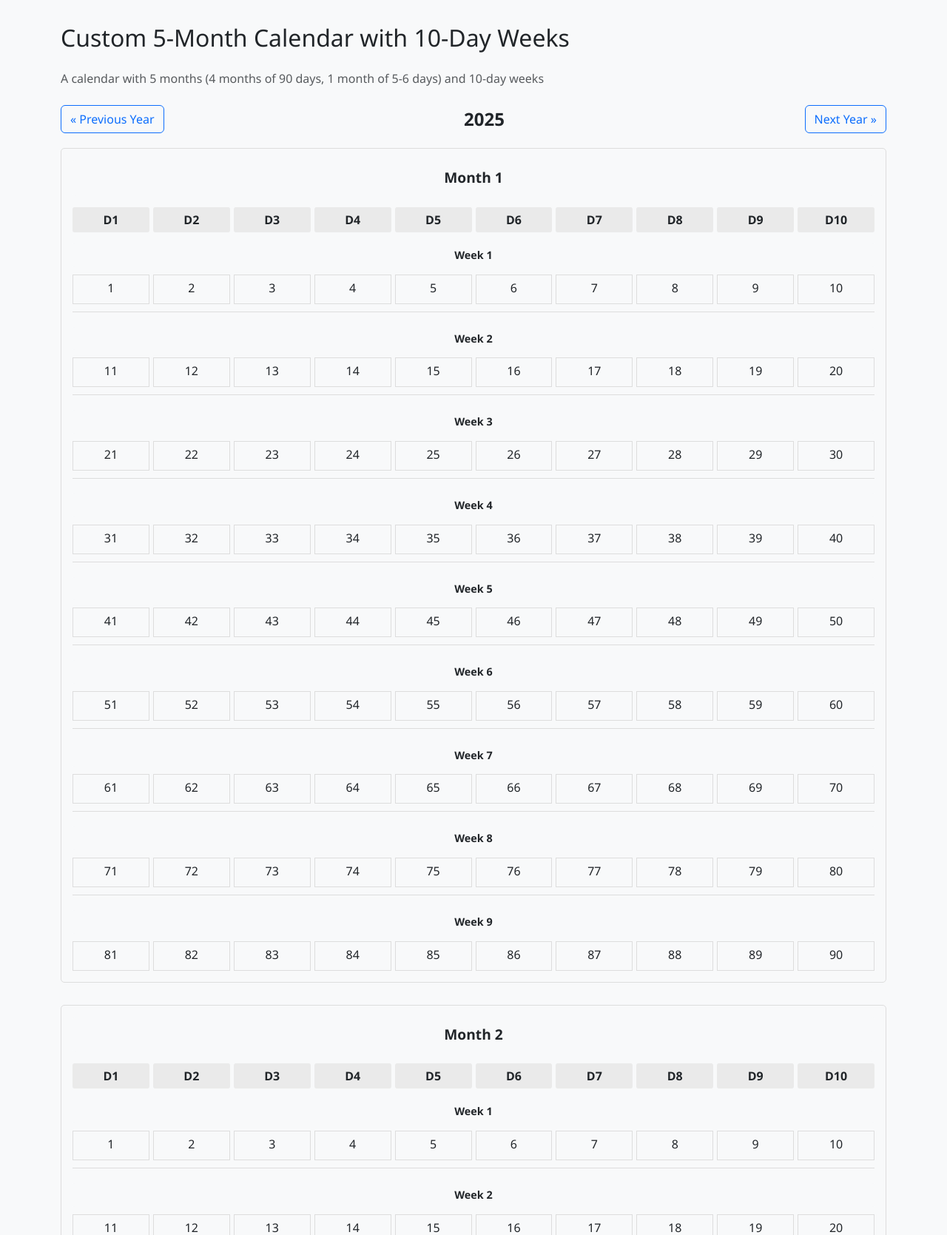
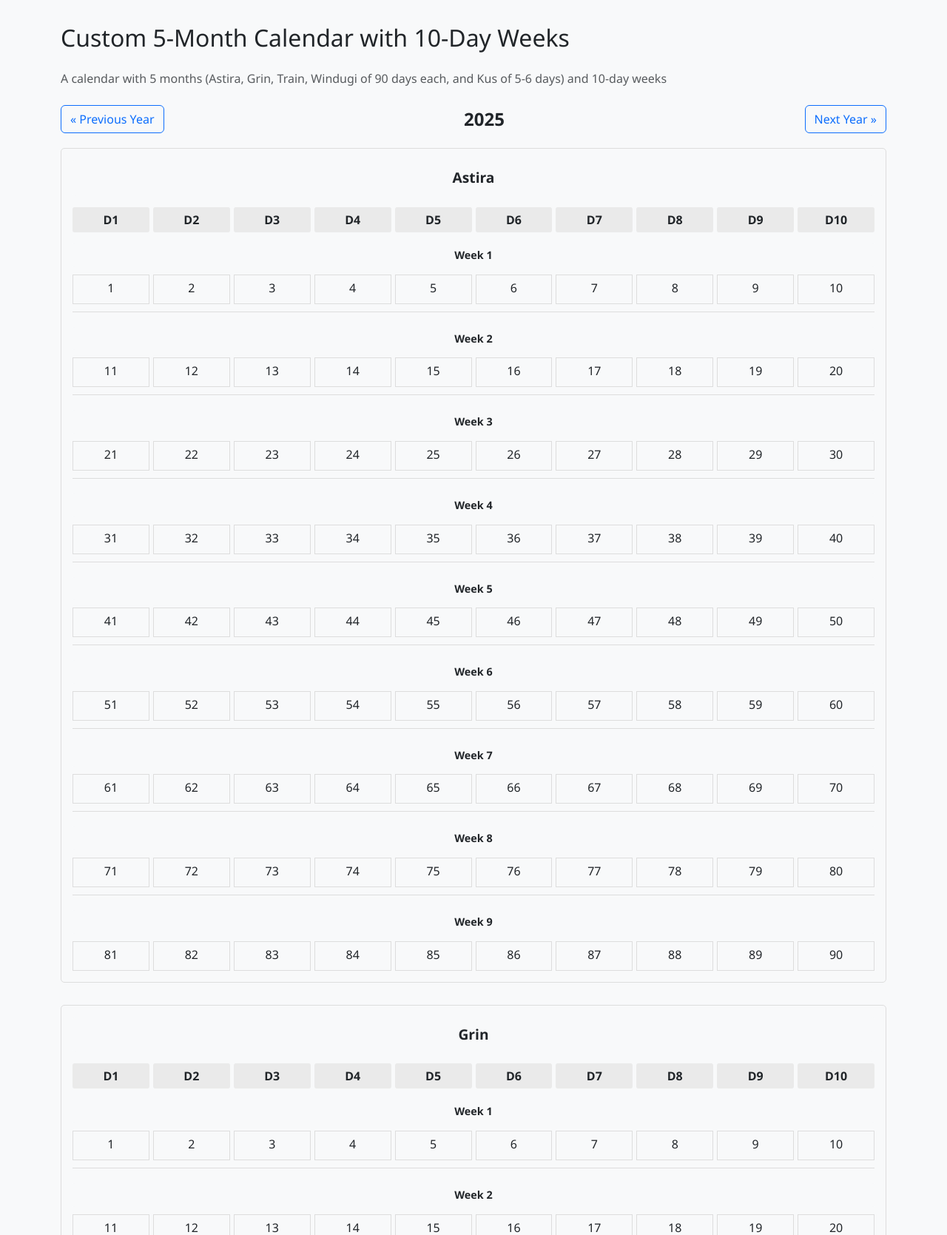
Before and after one commit to fabicious/kalandar, a Flask app: page /calendar in a window 1280 px wide. Shown: the part 56-1725 px from the top of the page at 74% size. Run offline with Flask 3, Linux system fonts and the light colour scheme; tables that the repository leaves empty hold one stand-in row (values such as "Sample post").

Commit message:
Rename months to Astira, Grin, Train, Windugi, and Kus
- Update all templates and models to use the new month names
- Add get_month_name helper function
- Include month name in custom date object

🤖 Generated with [Claude Code](https://claude.ai/code)

Co-Authored-By: Claude <noreply@anthropic.com>

```diff
--- a/kalandar/models.py
+++ b/kalandar/models.py
@@ -3,15 +3,25 @@ from sqlalchemy.sql import func
 import calendar
 
 # Configure custom calendar with 5 months and 10-day weeks
-# First 4 months with 90 days, 5th month with 5 days (6 in leap year)
+# First 4 months (Astira, Grin, Train, Windugi) with 90 days each
+# Last month (Kus) with 5 days (6 in leap year)
 def is_leap_year(year):
     return calendar.isleap(year)
 
+def get_month_name(month):
+    """Returns the name of the month (0-indexed)"""
+    month_names = ['Astira', 'Grin', 'Train', 'Windugi', 'Kus']
+    if 0 <= month < len(month_names):
+        return month_names[month]
+    return None
+
 def get_days_in_month(month, year):
-    if month < 5:  # First 4 months
+    if month < 4:  # First 4 months (Astira, Grin, Train, Windugi)
         return 90
-    else:  # 5th month
+    elif month == 4:  # 5th month (Kus)
         return 6 if is_leap_year(year) else 5
+    else:
+        return 0  # Invalid month
 
 def get_total_days_in_year(year):
     return 366 if is_leap_year(year) else 365
--- a/kalandar/templates/calendar.html
+++ b/kalandar/templates/calendar.html
@@ -1,5 +1,5 @@
 {% extends "base.html" %}
-{% block title %}Custom 5-Month Calendar{% endblock %}
+{% block title %}Kalandar - Custom Calendar System{% endblock %}
 
 {% block head %}
 <style>
@@ -81,7 +81,7 @@
 <div class="row">
     <div class="col-12">
         <h2 class="mb-4">Custom 5-Month Calendar with 10-Day Weeks</h2>
-        <p class="text-muted mb-4">A calendar with 5 months (4 months of 90 days, 1 month of 5-6 days) and 10-day weeks</p>
+        <p class="text-muted mb-4">A calendar with 5 months (Astira, Grin, Train, Windugi of 90 days each, and Kus of 5-6 days) and 10-day weeks</p>
 
         <div class="calendar-nav">
             <button id="prev-year" class="btn btn-outline-primary">&laquo; Previous Year</button>
@@ -138,7 +138,7 @@
 {% block scripts %}
 <script>
     document.addEventListener('DOMContentLoaded', function() {
-        const monthNames = ['Month 1', 'Month 2', 'Month 3', 'Month 4', 'Month 5'];
+        const monthNames = ['Astira', 'Grin', 'Train', 'Windugi', 'Kus'];
         const daysPerMonth = [90, 90, 90, 90, null]; // 5th month depends on leap year
         let currentYear = new Date().getFullYear();
         let events = [];
--- a/kalandar/views.py
+++ b/kalandar/views.py
@@ -1,5 +1,5 @@
 from flask import Blueprint, render_template, request, flash, jsonify, redirect, url_for
-from .models import Event, get_days_in_month, is_leap_year
+from .models import Event, get_days_in_month, is_leap_year, get_month_name
 from . import db
 import json
 from datetime import datetime, timedelta
@@ -37,6 +37,7 @@ def convert_standard_to_custom_date(standard_date):
     return {
         'year': standard_date.year,
         'month': month,  # 0-based
+        'month_name': get_month_name(month),
         'day': day,
         'hour': standard_date.hour,
         'minute': standard_date.minute
```
Also changed, not shown: kalandar/templates/create_event.html (+5 -5 lines).
